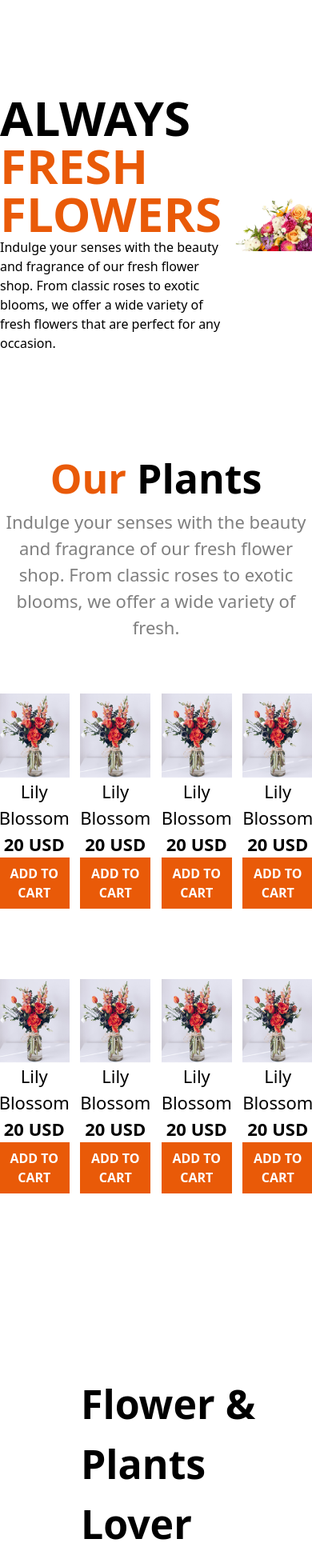
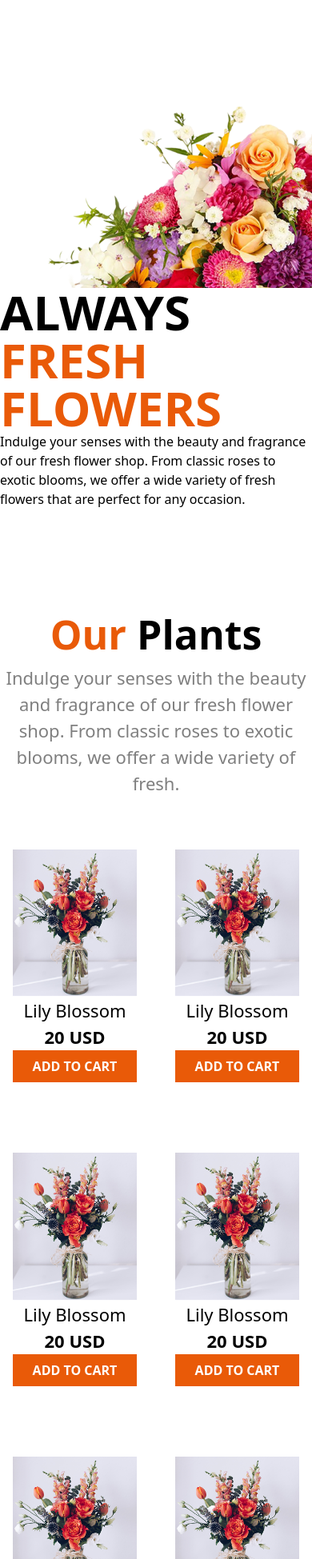
Before and after one commit to Apurbo-hue/B12A02, a plain HTML site: page index.html in a window 390 px wide. Shown: the part 51-2000 px from the top of the page at 80% size. Drawn offline with nearby package versions, Linux system fonts and the light colour scheme.

Commit message:
banner items and store responsive added

```diff
--- a/style.css
+++ b/style.css
@@ -16,3 +16,23 @@
     grid-template-areas: "first third"
                          "second third";
 }
+
+
+@media screen and (max-width:576px){
+
+    .banner{
+        flex-direction: column-reverse;
+    }
+    .items{
+        grid-template-columns: repeat(2,1fr);
+    }
+    .store{
+        flex-direction: column;
+    }
+    .store h1{
+        font-size: 24px;
+    }
+    .store li{
+        font-size: 16px;
+    }
+}
```
Also changed, not shown: index.html (+0 -1 lines).
